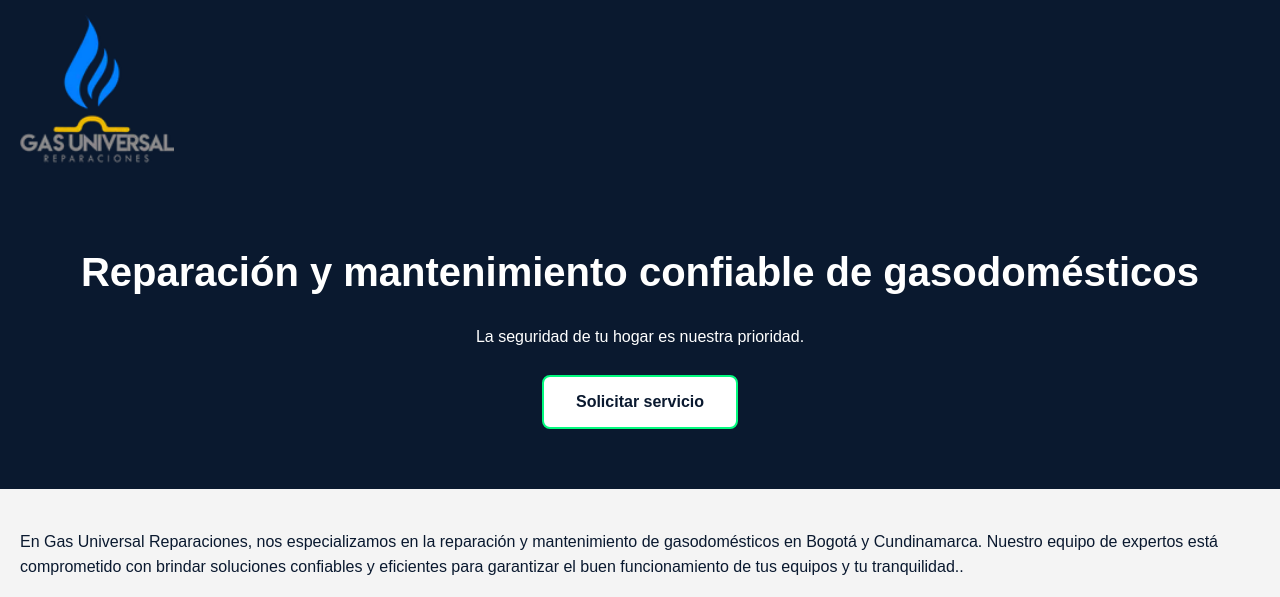
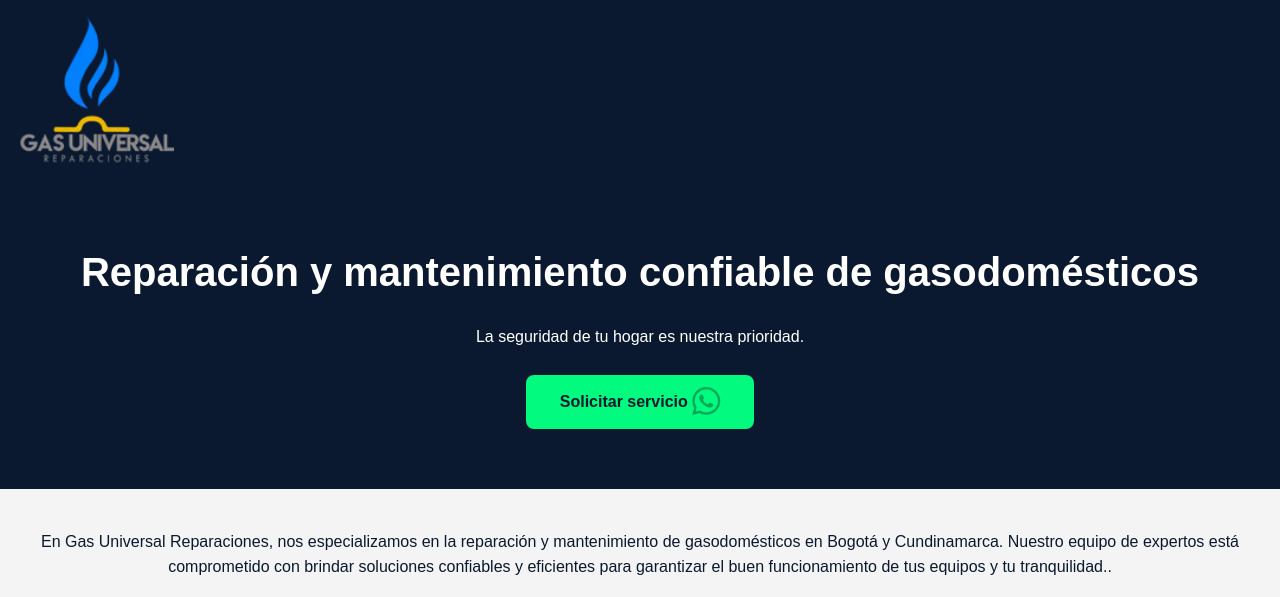
Before and after one commit to csfonsecat/gasuniversalreparaciones.com, a plain HTML site: page index.html in a window 1280 px wide. Shown: the top 597 px of the page. Drawn offline with Linux system fonts and the light colour scheme; a script that the page names is missing.

Commit message:
Cambios de color en botones de servicio

```diff
--- a/assets/css/styles.css
+++ b/assets/css/styles.css
@@ -159,7 +159,7 @@ input, textarea, button {
 
 /* ...existing code... */
 .btn-solicitar {
-  background: var(--white);
+  background: #02fa7e;
   color: var(--blue-dark);
   font-family: Arial, sans-serif;
   font-weight: bold;
--- a/index.html
+++ b/index.html
@@ -33,13 +33,16 @@
 <!-- ...Button... -->
 <a href="https://wa.me/573107015430?text=Hola%2C%20quiero%20solicitar%20un%20servicio" class="btn-solicitar" target="_blank" rel="noopener">
   Solicitar servicio
+  <i class="fa-brands fa-whatsapp fa-2xl" style="color: #00a85a;"></i>
 </a>
 <!-- ...Button... -->
   </section>
 
   <div class="container">
     <section>
+      <center>
 <p>En Gas Universal Reparaciones, nos especializamos en la reparación y mantenimiento de gasodomésticos en Bogotá y Cundinamarca. Nuestro equipo de expertos está comprometido con brindar soluciones confiables y eficientes para garantizar el buen funcionamiento de tus equipos y tu tranquilidad..</p>
+      </center>
 <div class="imagen-servicio">
   <img src="assets/img/ReparacionesDeGas.png" alt="Descripción de la imagen">
 </div>
@@ -116,6 +119,7 @@
 <!-- ...Button... -->
 <a href="https://wa.me/573107015430?text=Hola%2C%20quiero%20solicitar%20un%20servicio" class="btn-solicitar" target="_blank" rel="noopener">
   Solicitar servicio ahora
+  <i class="fa-brands fa-whatsapp fa-2xl" style="color: #00a85a;"></i>
 </a>
 <!-- ...Button... -->
   </section>
```
